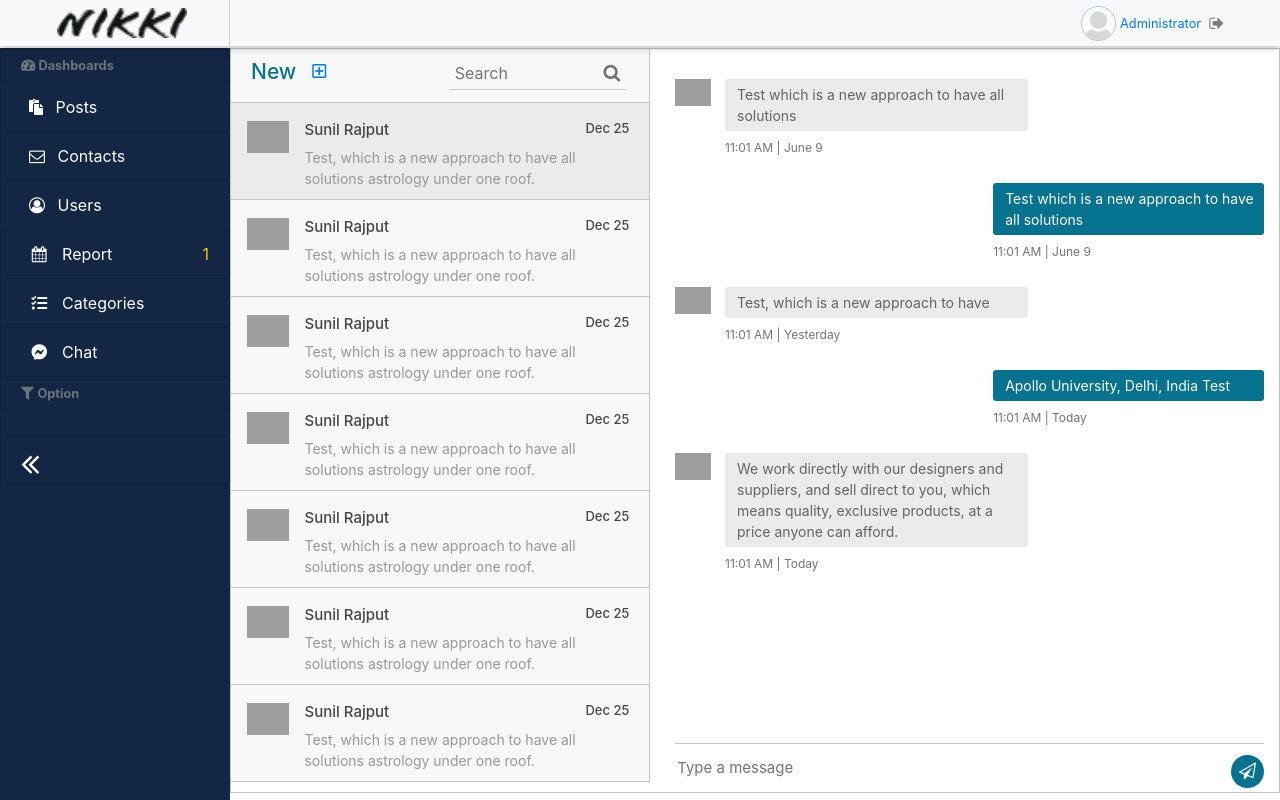
After one commit to nguyenquan28/Nikki-Bogs, a PHP site: page /admin/chat.php in a window 1280 px wide. The commit adds this page. Run offline with PHP 8.4, Linux system fonts and the light colour scheme; some libraries are stand-ins or nearby versions; grey boxes are pictures that could not be loaded.

Commit message:
add chat

```diff
--- a/controller/userController.php
+++ b/controller/userController.php
@@ -34,11 +34,7 @@ class userController
     {
         $id = $_GET['id'];
 
-        if ($_GET['status']) {
-            $status = 0;
-        } else {
-            $status = 1;
-        }
+        $status = ($_GET['status']) ? 0 : 0;
 
         $user = new userModel();
         $user->changeStt($id, $status);
--- a/model/posts.php
+++ b/model/posts.php
@@ -106,6 +106,12 @@ class postModel
     function changeStt($id, $status)
     {
         $query = "UPDATE posts SET status = $status WHERE post_id = $id";
+        $result = $this->db->update($query);
+    }
+
+    function changeActive($id, $active)
+    {
+        $query = "UPDATE posts SET active = $active WHERE post_id = $id";
         $result = $this->db->update($query);
     }
 
--- /dev/null
+++ b/views/admin/chat.php
@@ -0,0 +1,189 @@
+<?php
+require_once __DIR__ . '../../../config/session.php';
+Session::init();
+require_once __DIR__ . '../../../model/user.php';
+$user = new userModel();
+require_once __DIR__ . '../../../model/posts.php';
+$post = new postModel();
+?>
+<!DOCTYPE html>
+<html lang="en">
+
+<?php
+require __DIR__ . '/ins-admin/headerAdmin.php';
+
+?>
+
+<body translate="no">
+    <div class="container-fluid p-0">
+
+        <!-- Header -->
+        <?php
+        require __DIR__ . '/ins-admin/menu.php';
+        ?>
+
+        <!-- container -->
+        <div class="row mt-5" id="body-row">
+
+            <!-- Side bar -->
+            <?php
+            require __DIR__ . '/ins-admin/sidebar.php';
+            ?>
+
+            <div class="col p-0">
+                <div class="messaging">
+                    <div class="inbox_msg">
+                        <div class="inbox_people">
+                            <div class="headind_srch">
+                                <div class="recent_heading d-flex justify-content-start">
+                                    <h4>New</h4>
+                                    <a href="index.php?c=chat&&a=newChat"><i class="far fa-plus-square pt-1 pl-3"></i></a>
+                                </div>
+                                <div class="srch_bar">
+                                    <div class="stylish-input-group">
+                                        <input type="text" class="search-bar" placeholder="Search">
+                                        <span class="input-group-addon">
+                                            <button type="button"> <i class="fa fa-search" aria-hidden="true"></i> </button>
+                                        </span>
+                                    </div>
+                                </div>
+                            </div>
+                            <div class="inbox_chat">
+                                <div class="chat_list active_chat">
+                                    <div class="chat_people">
+                                        <div class="chat_img"> <img src="https://ptetutorials.com/images/user-profile.png" alt="sunil"> </div>
+                                        <div class="chat_ib">
+                                            <h5>Sunil Rajput <span class="chat_date">Dec 25</span></h5>
+                                            <p>Test, which is a new approach to have all solutions
+                                                astrology under one roof.</p>
+                                        </div>
+                                    </div>
+                                </div>
+                                <div class="chat_list">
+                                    <div class="chat_people">
+                                        <div class="chat_img"> <img src="https://ptetutorials.com/images/user-profile.png" alt="sunil"> </div>
+                                        <div class="chat_ib">
+                                            <h5>Sunil Rajput <span class="chat_date">Dec 25</span></h5>
+                                            <p>Test, which is a new approach to have all solutions
+                                                astrology under one roof.</p>
+                                        </div>
+                                    </div>
+                                </div>
+                                <div class="chat_list">
+                                    <div class="chat_people">
+                                        <div class="chat_img"> <img src="https://ptetutorials.com/images/user-profile.png" alt="sunil"> </div>
+                                        <div class="chat_ib">
+                                            <h5>Sunil Rajput <span class="chat_date">Dec 25</span></h5>
+                                            <p>Test, which is a new approach to have all solutions
+                                                astrology under one roof.</p>
+                                        </div>
+                                    </div>
+                                </div>
+                                <div class="chat_list">
+                                    <div class="chat_people">
+                                        <div class="chat_img"> <img src="https://ptetutorials.com/images/user-profile.png" alt="sunil"> </div>
+                                        <div class="chat_ib">
+                                            <h5>Sunil Rajput <span class="chat_date">Dec 25</span></h5>
+                                            <p>Test, which is a new approach to have all solutions
+                                                astrology under one roof.</p>
+                                        </div>
+                                    </div>
+                                </div>
+                                <div class="chat_list">
+                                    <div class="chat_people">
+                                        <div class="chat_img"> <img src="https://ptetutorials.com/images/user-profile.png" alt="sunil"> </div>
+                                        <div class="chat_ib">
+                                            <h5>Sunil Rajput <span class="chat_date">Dec 25</span></h5>
+                                            <p>Test, which is a new approach to have all solutions
+                                                astrology under one roof.</p>
+                                        </div>
+                                    </div>
+                                </div>
+                                <div class="chat_list">
+                                    <div class="chat_people">
+                                        <div class="chat_img"> <img src="https://ptetutorials.com/images/user-profile.png" alt="sunil"> </div>
+                                        <div class="chat_ib">
+                                            <h5>Sunil Rajput <span class="chat_date">Dec 25</span></h5>
+                                            <p>Test, which is a new approach to have all solutions
+                                                astrology under one roof.</p>
+                                        </div>
+                                    </div>
+                                </div>
+                                <div class="chat_list">
+                                    <div class="chat_people">
+                                        <div class="chat_img"> <img src="https://ptetutorials.com/images/user-profile.png" alt="sunil"> </div>
+                                        <div class="chat_ib">
+                                            <h5>Sunil Rajput <span class="chat_date">Dec 25</span></h5>
+                                            <p>Test, which is a new approach to have all solutions
+                                                astrology under one roof.</p>
+                                        </div>
+                                    </div>
+                                </div>
+                            </div>
+                        </div>
+                        <div class="mesgs">
+                            <div class="msg_history">
+                                <div class="incoming_msg">
+                                    <div class="incoming_msg_img"> <img src="https://ptetutorials.com/images/user-profile.png" alt="sunil"> </div>
+                                    <div class="received_msg">
+                                        <div class="received_withd_msg">
+                                            <p>Test which is a new approach to have all
+                                                solutions</p>
+                                            <span class="time_date"> 11:01 AM | June 9</span>
+                                        </div>
+                                    </div>
+                                </div>
+                                <div class="outgoing_msg">
+                                    <div class="sent_msg">
+                                        <p>Test which is a new approach to have all
+                                            solutions</p>
+                                        <span class="time_date"> 11:01 AM | June 9</span>
+                                    </div>
+                                </div>
+                                <div class="incoming_msg">
+                                    <div class="incoming_msg_img"> <img src="https://ptetutorials.com/images/user-profile.png" alt="sunil"> </div>
+                                    <div class="received_msg">
+                                        <div class="received_withd_msg">
+                                            <p>Test, which is a new approach to have</p>
+                                            <span class="time_date"> 11:01 AM | Yesterday</span>
+                                        </div>
+                                    </div>
+                                </div>
+                                <div class="outgoing_msg">
+                                    <div class="sent_msg">
+                                        <p>Apollo University, Delhi, India Test</p>
+                                        <span class="time_date"> 11:01 AM | Today</span>
+                                    </div>
+                                </div>
+                                <div class="incoming_msg">
+                                    <div class="incoming_msg_img"> <img src="https://ptetutorials.com/images/user-profile.png" alt="sunil"> </div>
+                                    <div class="received_msg">
+                                        <div class="received_withd_msg">
+                                            <p>We work directly with our designers and suppliers,
+                                                and sell direct to you, which means quality, exclusive
+                                                products, at a price anyone can afford.</p>
+                                            <span class="time_date"> 11:01 AM | Today</span>
+                                        </div>
+                                    </div>
+                                </div>
+                            </div>
+                            <div class="type_msg">
+                                <div class="input_msg_write">
+                                    <input type="text" class="write_msg" placeholder="Type a message" />
+                                    <button class="msg_send_btn" type="button"><i class="fa fa-paper-plane-o" aria-hidden="true"></i></button>
+                                </div>
+                            </div>
+                        </div>
+                    </div>
+
+                </div>
+            </div>
+        </div>
+    </div>
+
+    <?php
+    require __DIR__ . '/ins-admin/scriptAdmin.php';
+    ?>
+</body>
+
+</html>
--- a/views/admin/ins-admin/headerAdmin.php
+++ b/views/admin/ins-admin/headerAdmin.php
@@ -7,6 +7,6 @@
     <link rel="stylesheet" href="https://cdnjs.cloudflare.com/ajax/libs/font-awesome/5.11.2/css/all.min.css">
     <link rel='stylesheet' href='https://stackpath.bootstrapcdn.com/font-awesome/4.7.0/css/font-awesome.min.css'>
     <link rel="stylesheet" href="../../views/css/admin.css">
-
+    <link rel="stylesheet" href="../../views/css/chat.css">
 
 </head>
--- a/views/admin/ins-admin/sidebar.php
+++ b/views/admin/ins-admin/sidebar.php
@@ -15,7 +15,7 @@
 
         <a href="?c=contact" class="list-group-item list-group-item-action bg-dark text-white d-flex justify-content-between">
             <div class="group-name">
-                <span class="fas fa-envelope-open-text ml-2 mr-2" aria-hidden="true"></span>
+                <span class="fa fa-envelope-o ml-2 mr-2" aria-hidden="true"></span>
                 <span class="menu-collapsed">Contacts</span>
             </div>
             <span class="item text-warning pd-0 mg-0"><?php if(Session::get('conNew') == 0 ) echo '' ; else echo Session::get('conNew'); ?></span>
@@ -31,7 +31,7 @@
 
         <a href="?c=comment" class="list-group-item list-group-item-action bg-dark text-white d-flex justify-content-between">
             <div class="group-name">
-                <span class="fas fa-comments fa-fw ml-2 mr-2" aria-hidden="true"></span>
+                <span class="fa fa-calendar fa-fw ml-2 mr-2" aria-hidden="true"></span>
                 <span class="menu-collapsed">Report</span>
             </div>
             <span class="item text-warning pd-0 mg-0">1</span>
@@ -42,11 +42,16 @@
             <span class="menu-collapsed">Categories</span>
         </a>
 
+        <a href="?c=chat" class="list-group-item list-group-item-action bg-dark text-white">
+            <span class="fab fa-facebook-messenger fa-fw ml-2 mr-2" aria-hidden="true"></span>
+            <span class="menu-collapsed">Chat</span>
+        </a>
+
         <li class="list-group-item sidebar-separator-title text-muted d-flex align-items-center menu-collapsed">
-            <small><strong>Tùy chọn</strong></small>
+            <small><i class="fas fa-filter"></i> <strong>Option</strong></small>
         </li>
 
-        <a href="#submenu4" data-toggle="collapse" aria-expanded="false" class="bg-dark list-group-item list-group-item-action flex-column align-items-start">
+        <!-- <a href="#submenu4" data-toggle="collapse" aria-expanded="false" class="bg-dark list-group-item list-group-item-action flex-column align-items-start">
             <div class="d-flex w-100 justify-content-start align-items-center">
                 <span class="fa fa-shopping-cart fa-fw mr-3"></span>
                 <span class="menu-collapsed">Bán hàng</span>
@@ -69,30 +74,7 @@
                 <span class="fa fa-user-circle-o ml-2 mr-2" aria-hidden="true"></span>
                 <span class="menu-collapsed">Tạo tài khoản</span>
             </a>
-        </div>
-
-        <a href="#" class="bg-dark list-group-item list-group-item-action">
-            <div class="d-flex w-100 justify-content-start align-items-center">
-                <span class="fa fa-calendar fa-fw mr-3"></span>
-                <span class="menu-collapsed">Kho hàng</span>
-            </div>
-        </a>
-
-        <a href="#" class="bg-dark list-group-item list-group-item-action">
-            <div class="d-flex w-100 justify-content-start align-items-center">
-                <span class="fa fa-search fa-fw mr-3"></span>
-                <span class="menu-collapsed">Tìm kiếm</span>
-            </div>
-        </a>
-
-        <a href="#" class="bg-dark list-group-item list-group-item-action">
-            <div class="d-flex w-100 justify-content-start align-items-center">
-                <span class="fa fa-envelope-o fa-fw mr-3"></span>
-                <span class="menu-collapsed">Messages
-                    <!-- <span class="badge badge-pill badge-primary ml-2">5</span> -->
-                </span>
-            </div>
-        </a>
+        </div> -->
 
         <li class="list-group-item sidebar-separator menu-collapsed"></li>
 
--- a/views/admin/post.php
+++ b/views/admin/post.php
@@ -84,6 +84,7 @@ require __DIR__ . '/ins-admin/headerAdmin.php';
                                 <td><?= $value->intro ?></td>
                                 <td class="text-center" style="width:  8%"><?= date('d-M-Y', strtotime($value->time)) ?></th>
                                 <td class="text-center" title="Detail"><a href="./index.php?c=post&a=detailPost&id=<?= $value->post_id ?>&status=<?= $value->status ?>"><i class="fas fa-info-circle"></i></a></td>
+                                <td class="text-center" title="Detail"><a href="./index.php?c=post&a=changeStt&id=<?= $value->post_id ?>&active=<?= $value->active ?>"><?= ($value->active) ? '<i class="far fa-check-circle"></i>' : '<i class="far fa-window-close"></i>' ;?></a></td>
                                 <td class="text-center" title="Delete"><a href="./index.php?c=post&a=delPost&id=<?= $value->post_id ?>"><i class="far fa-trash-alt text-danger"></i></a></td>
                             </tr>
                         <?php
--- a/views/css/admin.css
+++ b/views/css/admin.css
@@ -109,7 +109,7 @@ a:hover {
 
 /* Sidebar */
 #sidebar-container {
-  min-height: 100vh;
+  min-height: 94vh;
   background-color: #132644;
   padding: 0;
   /* flex: unset; */
--- /dev/null
+++ b/views/css/chat.css
@@ -0,0 +1,185 @@
+img {
+  max-width: 100%;
+}
+.inbox_people {
+  background: #f8f8f8 none repeat scroll 0 0;
+  float: left;
+  overflow: hidden;
+  width: 40%;
+  border-right: 1px solid #c4c4c4;
+}
+.inbox_msg {
+  border: 1px solid #c4c4c4;
+  clear: both;
+  overflow: hidden;
+}
+.top_spac {
+  margin: 20px 0 0;
+}
+
+.recent_heading {
+  float: left;
+  width: 40%;
+}
+.srch_bar {
+  display: inline-block;
+  text-align: right;
+  width: 60%;
+  padding: 0;
+}
+.headind_srch {
+  padding: 10px 29px 10px 20px;
+  overflow: hidden;
+  border-bottom: 1px solid #c4c4c4;
+}
+
+.recent_heading h4 {
+  color: #05728f;
+  font-size: 21px;
+  /* margin: auto; */
+}
+.srch_bar input {
+  border: 1px solid #cdcdcd;
+  border-width: 0 0 1px 0;
+  width: 80%;
+  padding: 2px 0 4px 6px;
+  background: none;
+}
+.srch_bar .input-group-addon button {
+  background: rgba(0, 0, 0, 0) none repeat scroll 0 0;
+  border: medium none;
+  padding: 0;
+  color: #707070;
+  font-size: 18px;
+}
+.srch_bar .input-group-addon {
+  margin: 0 0 0 -27px;
+}
+
+.chat_ib h5 {
+  font-size: 15px;
+  color: #464646;
+  margin: 0 0 8px 0;
+}
+.chat_ib h5 span {
+  font-size: 13px;
+  float: right;
+}
+.chat_ib p {
+  font-size: 14px;
+  color: #989898;
+  margin: auto;
+}
+.chat_img {
+  float: left;
+  width: 11%;
+}
+.chat_ib {
+  float: left;
+  padding: 0 0 0 15px;
+  width: 88%;
+}
+
+.chat_people {
+  overflow: hidden;
+  clear: both;
+}
+.chat_list {
+  border-bottom: 1px solid #c4c4c4;
+  margin: 0;
+  padding: 18px 16px 10px;
+}
+.inbox_chat {
+  height: 85vh;
+  overflow-y: scroll;
+}
+
+.active_chat {
+  background: #ebebeb;
+}
+
+.incoming_msg_img {
+  display: inline-block;
+  width: 6%;
+}
+.received_msg {
+  display: inline-block;
+  padding: 0 0 0 10px;
+  vertical-align: top;
+  width: 92%;
+}
+.received_withd_msg p {
+  background: #ebebeb none repeat scroll 0 0;
+  border-radius: 3px;
+  color: #646464;
+  font-size: 14px;
+  margin: 0;
+  padding: 5px 10px 5px 12px;
+  width: 100%;
+}
+.time_date {
+  color: #747474;
+  display: block;
+  font-size: 12px;
+  margin: 8px 0 0;
+}
+.received_withd_msg {
+  width: 57%;
+}
+.mesgs {
+  float: left;
+  padding: 30px 15px 0 25px;
+  width: 60%;
+}
+
+.sent_msg p {
+  background: #05728f none repeat scroll 0 0;
+  border-radius: 3px;
+  font-size: 14px;
+  margin: 0;
+  color: #fff;
+  padding: 5px 10px 5px 12px;
+  width: 100%;
+}
+.outgoing_msg {
+  overflow: hidden;
+  margin: 26px 0 26px;
+}
+.sent_msg {
+  float: right;
+  width: 46%;
+}
+.input_msg_write input {
+  background: rgba(0, 0, 0, 0) none repeat scroll 0 0;
+  border: medium none;
+  color: #4c4c4c;
+  font-size: 15px;
+  min-height: 48px;
+  width: 100%;
+}
+
+.type_msg {
+  border-top: 1px solid #c4c4c4;
+  position: relative;
+}
+.msg_send_btn {
+  background: #05728f none repeat scroll 0 0;
+  border: medium none;
+  border-radius: 50%;
+  color: #fff;
+  cursor: pointer;
+  font-size: 17px;
+  height: 33px;
+  position: absolute;
+  right: 0;
+  top: 11px;
+  width: 33px;
+}
+.messaging {
+  /* padding: 0 0 50px 0; */
+
+}
+.msg_history {
+  height: 83vh;
+  overflow-y: auto;
+}
```
Also changed, not shown: controller/postController.php (+12 -1 lines).
